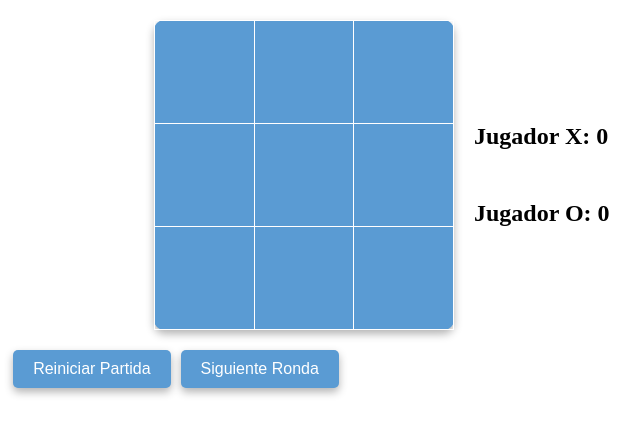
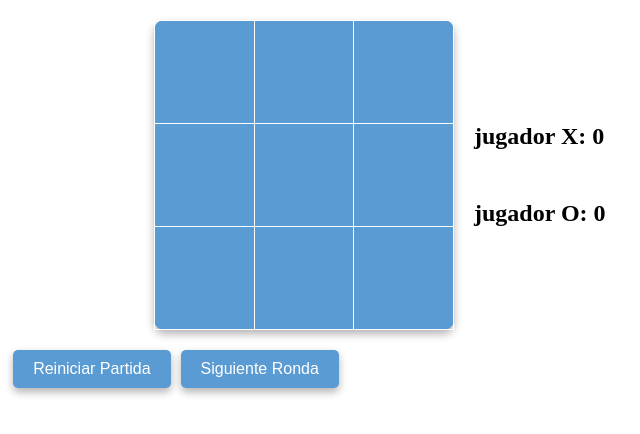
Before and after one commit to carlos-aj/DWEC, a plain HTML site: page Unidad4/ws4b/Juego3EnRaya/index.html in a window 1280 px wide. Both pictures are taken after a click on the button "Reiniciar Partida". Shown: the full height of the page, 464-1104 px from the left. Drawn offline with Linux system fonts and the light colour scheme.

Commit message:
arreglo de reinicio de juego

```diff
--- a/Unidad4/ws4b/Juego3EnRaya/index.html
+++ b/Unidad4/ws4b/Juego3EnRaya/index.html
@@ -28,7 +28,7 @@
         </table>
         <div class="informacion">
             <h2 id="jugadorX">Jugador X: 0</h2>
-            <h2 id="jugador0">Jugador O: 0</h2>
+            <h2 id="jugadorO">Jugador O: 0</h2>
         </div>
     </div>
         <div class="botones">
--- a/Unidad4/ws4b/Juego3EnRaya/index.js
+++ b/Unidad4/ws4b/Juego3EnRaya/index.js
@@ -92,4 +92,6 @@ function reiniciarJuego(casilla){
     jugador = true;
     jugadorO = 0;
     jugadorX = 0;
+    document.getElementById("jugadorX").innerText = "jugador X: 0"
+    document.getElementById("jugadorO").innerText = "jugador O: 0"
 }
```
